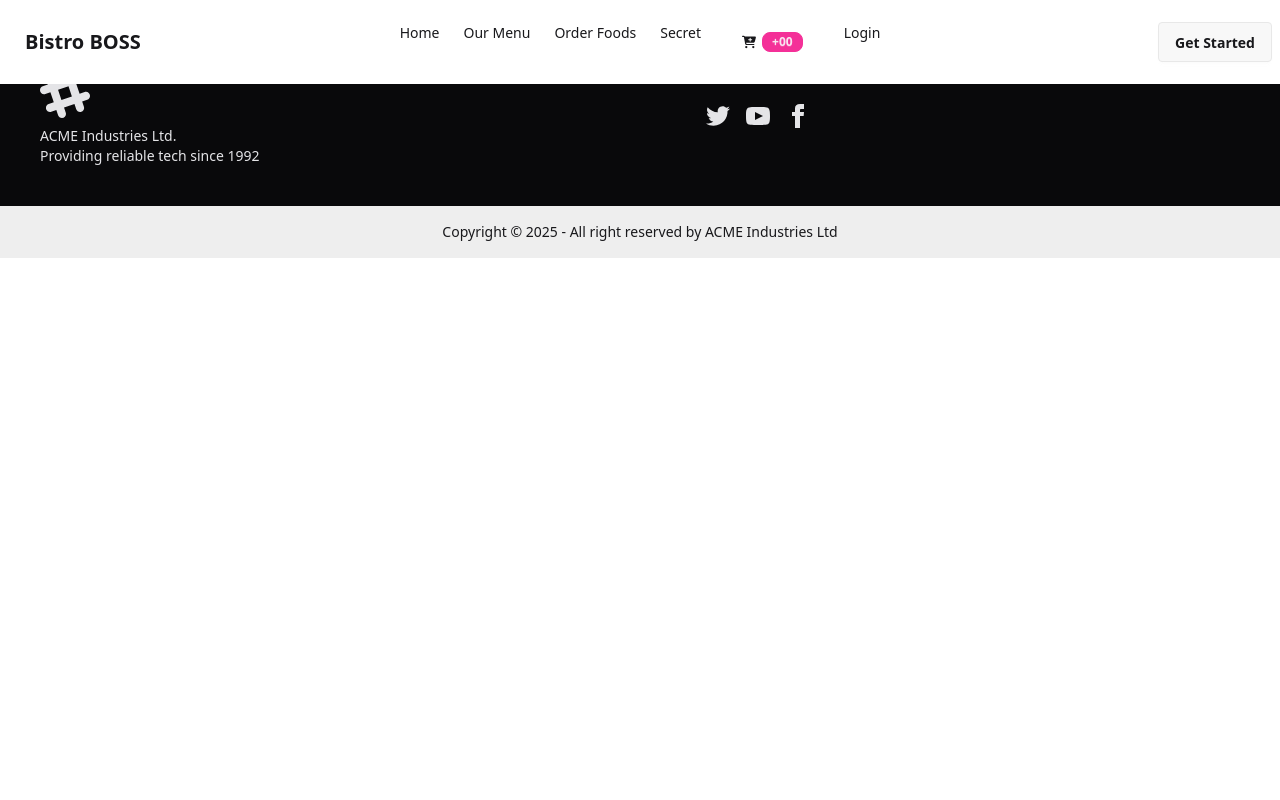
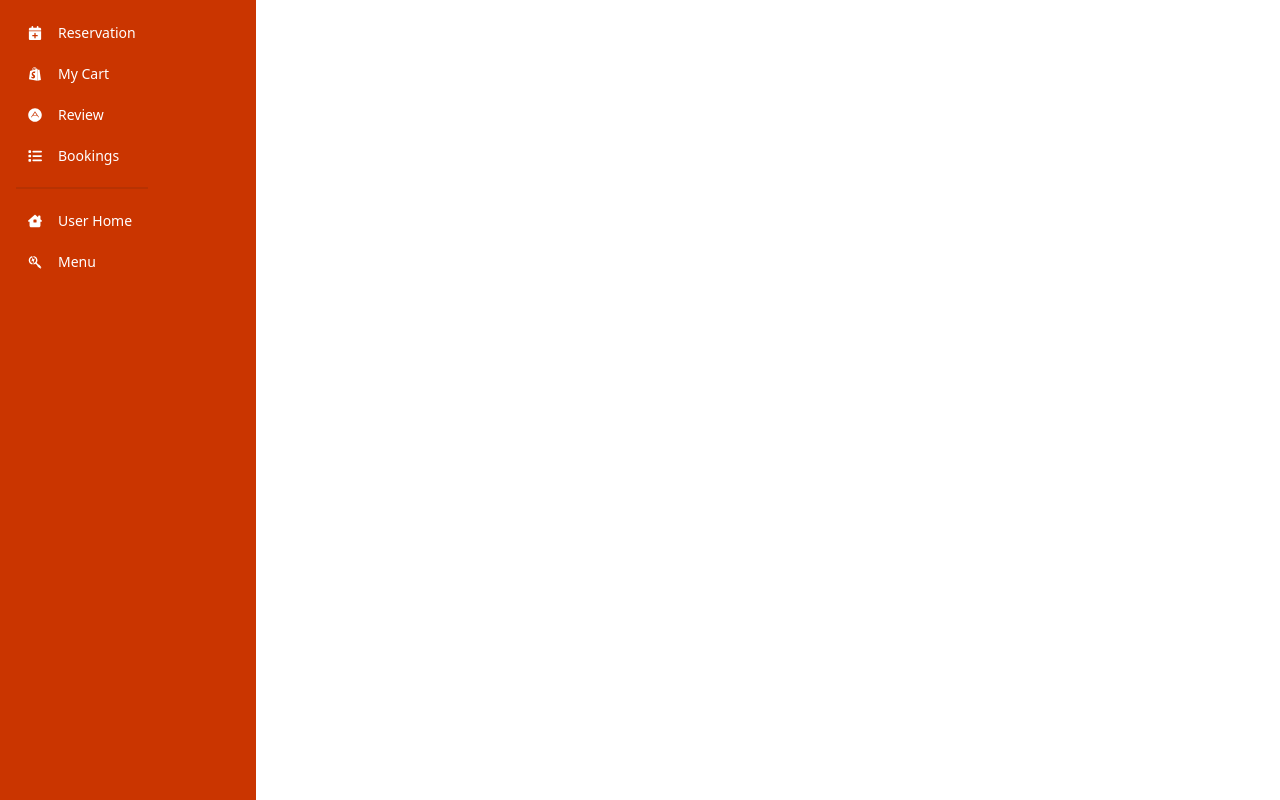
Before and after one commit to riponchandrasaha/bitro-boss-client, a React (Vite) app in the folder FrontEnd/: page /dashboard in a window 1280 px wide. Built offline with nearby package versions, Linux system fonts and the light colour scheme; no server answers.

Commit message:
deshboard has been updated

```diff
--- a/FrontEnd/src/Hooks/useCart.jsx
+++ b/FrontEnd/src/Hooks/useCart.jsx
@@ -1,4 +1,4 @@
-import { useQuery } from "@tanstack/react-query";
+/* import { useQuery } from "@tanstack/react-query";
 import useAxiosSecure from "./useAxiosSecure";
 import useAuth from "./useAuth";
 
@@ -12,11 +12,40 @@ const useCart = () => {
             const res = await axiosSecure.get(`/carts?email=${user.email}`);
             return res.data;
 
-        },///extra code
-          enabled: !!user?.email,
+        },
+   enabled: true
 
     })
     return [cart, refetch]
 };
 
+export default useCart; */
+
+import { useQuery } from "@tanstack/react-query";
+import useAxiosSecure from "./useAxiosSecure";
+import useAuth from "./useAuth";
+
+const useCart = () => {
+  const axiosSecure = useAxiosSecure();
+  const { user } = useAuth();
+
+  // Debug log to check if user email is available
+  console.log("User email in useCart:", user?.email);
+
+  const { refetch, data: cart = [] } = useQuery({
+    queryKey: ['cart', user?.email],
+    queryFn: async () => {
+      console.log("Fetching carts for:", user.email);
+      const res = await axiosSecure.get(`/carts?email=${user.email}`);
+      return res.data;
+    },
+    enabled: !!user?.email, // Only run query if user email exists
+    onError: (error) => {
+      console.error("Error fetching carts:", error);
+    }
+  });
+
+  return [cart, refetch];
+};
+
 export default useCart;
--- a/FrontEnd/src/Layout/Dashboard.jsx
+++ b/FrontEnd/src/Layout/Dashboard.jsx
@@ -1,18 +1,70 @@
+import {
+    FaAdn,
+    FaCalendarPlus,
+    FaShopify,
+    FaList,
+    FaHouseChimneyWindow,
+    FaSearchengin
+} from "react-icons/fa6";
 import { NavLink, Outlet } from "react-router-dom";
 
 const Dashboard = () => {
     return (
         <div className="flex">
-            <div className="w-64 min-h-full bg-orange-700">
-                <ul className="menu">
-                    <li><NavLink to="/dashboard/cart"></NavLink></li>
+            {/* Sidebar */}
+            <div className="w-64 min-h-screen bg-orange-700 text-white">
+                <ul className="menu p-4 space-y-2">
+
+                    {/* User Options */}
+                    <li>
+                        <NavLink to="/dashboard/reservation">
+                            <FaCalendarPlus className="inline-block mr-2" />
+                            Reservation
+                        </NavLink>
+                    </li>
+
+                    <li>
+                        <NavLink to="/dashboard/cart">
+                            <FaShopify className="inline-block mr-2" />
+                            My Cart
+                        </NavLink>
+                    </li>
+
+                    <li>
+                        <NavLink to="/dashboard/review">
+                            <FaAdn className="inline-block mr-2" />
+                            Review
+                        </NavLink>
+                    </li>
+
+                    <li>
+                        <NavLink to="/dashboard/bookings">
+                            <FaList className="inline-block mr-2" />
+                            Bookings
+                        </NavLink>
+                    </li>
+
+                    <div className="divider"></div>
+
+                    {/* Home Link */}
+                    <li>
+                        <NavLink to="/">
+                            <FaHouseChimneyWindow className="inline-block mr-2" />
+                            User Home
+                        </NavLink>
+                    </li>
+                    <li>
+                        <NavLink to="/order/salad">
+                            <FaSearchengin className="inline-block mr-2" />
+                            Menu
+                        </NavLink>
+                    </li>
                 </ul>
+            </div>
 
-            </div>
-            <div className="flex-1">
-                <Outlet>
-
-                </Outlet>
+            {/* Page Content */}
+            <div className="flex-1 p-4">
+                <Outlet />
             </div>
         </div>
     );
--- a/FrontEnd/src/Provider/AuthProvider.jsx
+++ b/FrontEnd/src/Provider/AuthProvider.jsx
@@ -1,44 +1,53 @@
 import { createContext, useEffect, useState } from "react";
-import { createUserWithEmailAndPassword, getAuth, onAuthStateChanged, signInWithEmailAndPassword, signOut, updateProfile } from "firebase/auth";
+import {
+    createUserWithEmailAndPassword,
+    getAuth,
+    onAuthStateChanged,
+    signInWithEmailAndPassword,
+    signOut,
+    updateProfile
+} from "firebase/auth";
 import { app } from "../Firebase/firebase.config";
 
+export const AuthContext = createContext(null);
+const auth = getAuth(app);
 
-
-
-export const AuthContext = createContext(null);
-const auth = getAuth(app)
 const AuthProvider = ({ children }) => {
     const [user, setUser] = useState(null);
     const [loading, setLoading] = useState(true);
+
     const createUser = (email, password) => {
         setLoading(true);
-        return createUserWithEmailAndPassword(auth, email, password)
-    }
+        return createUserWithEmailAndPassword(auth, email, password);
+    };
+
     const signIn = (email, password) => {
         setLoading(true);
         return signInWithEmailAndPassword(auth, email, password);
-    }
+    };
 
     const logOut = () => {
         setLoading(true);
         return signOut(auth);
-    }
+    };
 
     const updateUserProfile = (name, photo) => {
         return updateProfile(auth.currentUser, {
-            displayName: "name", photoURL: photo
+            displayName: name,
+            photoURL: photo
         });
-    }
+    };
+
     useEffect(() => {
         const unsubscribe = onAuthStateChanged(auth, currentUser => {
             setUser(currentUser);
             console.log('current user', currentUser);
             setLoading(false);
         });
-        return () => {
-            return unsubscribe();
-        }
-    }, [])
+
+        return () => unsubscribe(); // ✅ correct cleanup
+    }, []);
+
     const authInfo = {
         user,
         loading,
@@ -46,7 +55,8 @@ const AuthProvider = ({ children }) => {
         signIn,
         logOut,
         updateUserProfile
-    }
+    };
+
     return (
         <AuthContext.Provider value={authInfo}>
             {children}
--- a/FrontEnd/src/Routes/Routers.jsx
+++ b/FrontEnd/src/Routes/Routers.jsx
@@ -1,7 +1,7 @@
 import {
   createBrowserRouter,
+} from "react-router-dom";
 
-} from "react-router-dom";
 import Main from "../Layout/Main";
 import Home from "../pages/Home/Home";
 import Menu from "../pages/Menu/Menu/Menu";
@@ -11,45 +11,58 @@ import SignUp from "../pages/SignUp/SignUp";
 import Privateroutes from "./Privateroutes";
 import Secret from "../pages/Shared/secret/Secret";
 import Dashboard from "../Layout/Dashboard";
+import Cart from "../pages/DashBoard/Cart/Cart";
 
 export const router = createBrowserRouter([
+  // Public Main Layout Routes
   {
     path: "/",
-    element: <Main></Main>,
+    element: <Main />,
     children: [
       {
-            path: '/',
-            element: <Home></Home>
+        path: "/",
+        element: <Home />,
       },
       {
-            path: 'dashboard',
-            element: <Dashboard></Dashboard>,
+        path: "menu",
+        element: <Menu />,
+      },
+      {
+        path: "order/:category",
+        element: <Order />,
+      },
+      {
+        path: "login",
+        element: <Login />,
+      },
+      {
+        path: "signup",
+        element: <SignUp />,
+      },
+      {
+        path: "secret",
+        element: (
+          <Privateroutes>
+            <Secret />
+          </Privateroutes>
+        ),
+      },
+    ],
+  },
+
+  // Protected Dashboard Routes
+  {
+    path: "/dashboard",
+    element: (
+
+        <Dashboard />
+
+    ),
     children: [
       {
-                path: 'cart'
-              }
-            ]
+        path: "cart",
+        element: <Cart />,
       },
-        {
-          path: 'menu',
-          element: <Menu></Menu>
+    ],
   },
-        {
-          path:'order/:category',
-          element: <Order></Order>
-        },
-        {
-          path: 'login',
-          element: <Login></Login>
-        } ,
-        {
-          path: 'signup',
-          element: <SignUp></SignUp>
-        },
-        {
-          path: 'secret',
-          element: <Privateroutes><Secret></Secret></Privateroutes>
-        }
-    ]
-  }
 ]);
--- /dev/null
+++ b/FrontEnd/src/pages/DashBoard/Cart/Cart.jsx
@@ -0,0 +1,80 @@
+import useCart from "../../../Hooks/useCart";
+
+
+const Cart = () => {
+    const [cart] = useCart();
+
+
+    const totalPrice = cart.reduce((total, item) => total + item.price, 0)
+    return (
+        <div>
+            <div className=" flex justify-evenly">
+                <h3 className="text-3xl">Items : {cart.length}</h3>
+                <h3 className="text-3xl">Total Price : {totalPrice}</h3>
+                <button className="btn btn-primary w-3/12">Pay</button>
+            </div>
+
+
+            <div className="overflow-x-auto">
+                <table className="table">
+                    {/* head */}
+                    <thead>
+                        <tr>
+                            <th>
+                                #
+                            </th>
+                            <th>Image</th>
+                            <th>Name</th>
+                            <th>Price</th>
+                            <th>Action</th>
+                        </tr>
+                    </thead>
+                    <tbody>
+
+                        {
+                            cart.map(item =>  <tr key={item._id}>
+                            <th>
+                                <label>
+                                    <input type="checkbox" className="checkbox" />
+                                </label>
+                            </th>
+                            <td>
+                                <div className="flex items-center gap-3">
+                                    <div className="avatar">
+                                        <div className="mask mask-squircle h-12 w-12">
+                                            <img
+                                                src={item.image}
+                                                alt="Avatar Tailwind CSS Component" />
+                                        </div>
+                                    </div>
+                                    <div>
+                                        <div className="font-bold">Hart Hagerty</div>
+                                        <div className="text-sm opacity-50">United States</div>
+                                    </div>
+                                </div>
+                            </td>
+                            <td>
+                                Zemlak, Daniel and Leannon
+                                <br />
+                                <span className="badge badge-ghost badge-sm">Desktop Support Technician</span>
+                            </td>
+                            <td>Purple</td>
+                            <th>
+                                <button className="btn btn-ghost btn-xs">details</button>
+                            </th>
+                        </tr> )
+                        }
+                        {/* row 1 */}
+
+
+
+
+                    </tbody>
+
+                </table>
+            </div>
+        </div>
+    );
+};
+
+export default Cart;
--- a/FrontEnd/src/pages/Shared/Navbar/Navbar.jsx
+++ b/FrontEnd/src/pages/Shared/Navbar/Navbar.jsx
@@ -20,7 +20,7 @@ const [cart] = useCart();
       <li><Link to="/order/salad">Order Foods</Link></li>
       <li><Link to="/secret">Secret</Link></li>
       <li>
-        <Link to="/cart">
+        <Link to="dashboard/cart">
           <button className="btn btn-ghost">
             <FaCartPlus />
             <div className="badge badge-sm badge-secondary ">+0{cart.length}</div>
```
Also changed, not shown: 1 other file (tests, documents, lock files or other folders). Lines whose indentation alone changed are shown as unchanged.
